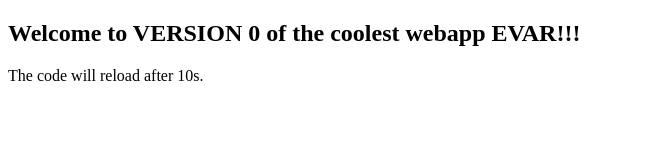
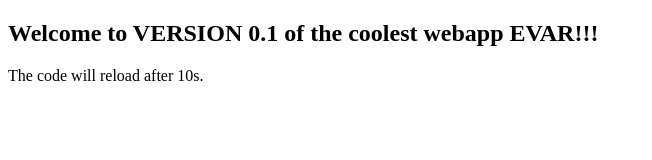
Before and after one commit to bobnugget/cool-webapp, a plain HTML site: page index.html in a window 1280 px wide. Shown: the whole page, without its empty margins (0-652 px from the left). Drawn offline with Linux system fonts and the light colour scheme.

Commit message:
changed version number

```diff
--- a/index.html
+++ b/index.html
@@ -7,7 +7,7 @@
 </head>
 
 <body>
-    <h2>Welcome to VERSION 0 of the coolest webapp EVAR!!!</h2>
+    <h2>Welcome to VERSION 0.1 of the coolest webapp EVAR!!!</h2>
     <p>The code will reload after 10s.</p>
 </body>
 
```
